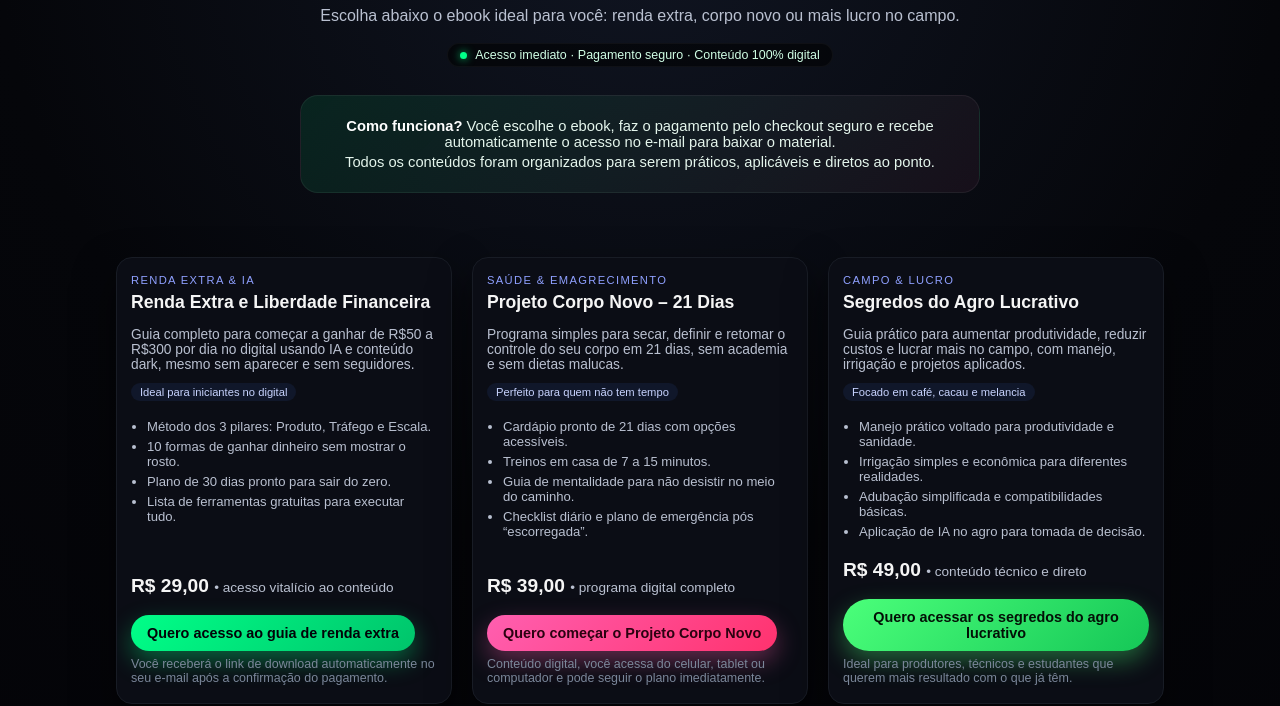
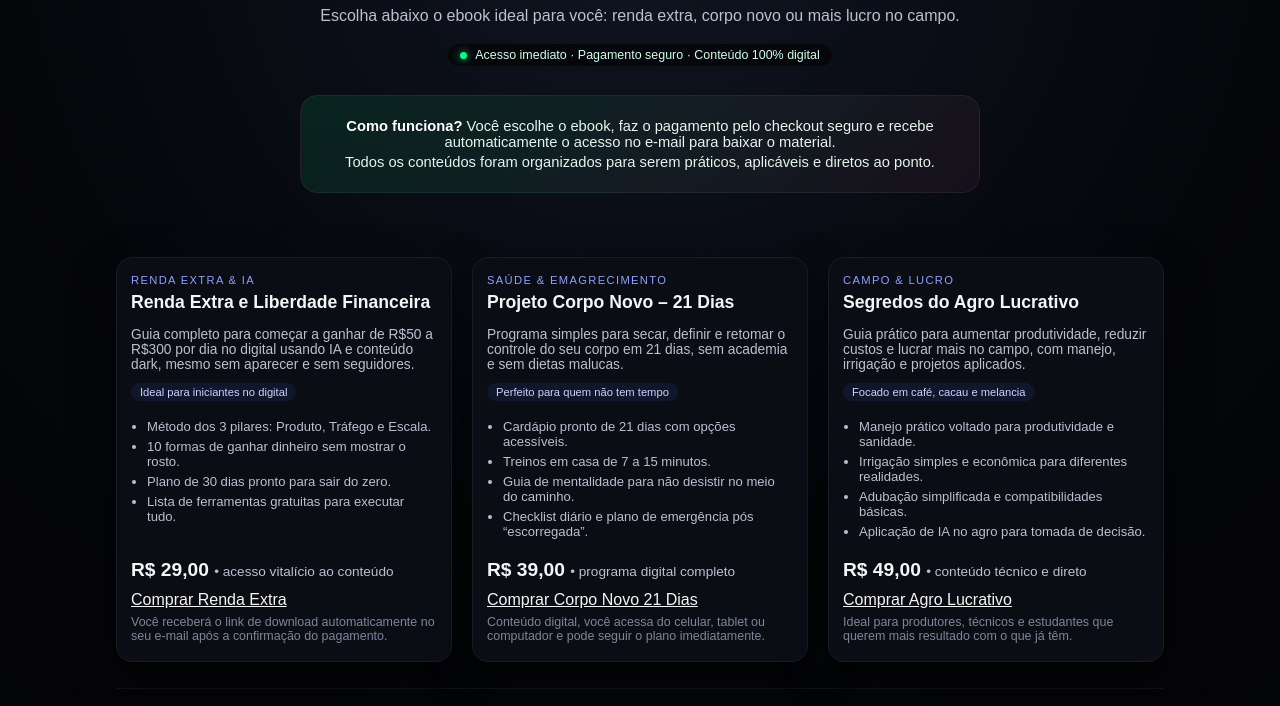
Before and after one commit to dgdigital-dev/dg-digital-loja, a plain HTML site: page index.html in a window 1280 px wide. Shown: the part 94-800 px from the top of the page. Drawn offline with Linux system fonts and the light colour scheme.

Commit message:
Update index.html

```diff
--- a/index.html
+++ b/index.html
@@ -320,7 +320,9 @@
               <div class="price-main">R$ 29,00 <span>• acesso vitalício ao conteúdo</span></div>
             </div>
             <!--https://pay.kiwify.com.br/IvfFYIF-->
-            <a href="#" class="cta-btn cta-renda">Quero acesso ao guia de renda extra</a>
+            <a href="https://kiwify.app/lHlNEhy" class="botao" target="_blank">
+  Comprar Renda Extra
+</a>
             <div class="product-footer-note">
               Você receberá o link de download automaticamente no seu e-mail após a confirmação do pagamento.
             </div>
@@ -348,7 +350,8 @@
               <div class="price-main">R$ 39,00 <span>• programa digital completo</span></div>
             </div>
             <!--https://pay.kiwify.com.br/aDnRhBe-->
-            <a href="#" class="cta-btn cta-corpo">Quero começar o Projeto Corpo Novo</a>
+            <a href="https://pay.kiwify.com.br/aDnRhBe" class="botao" target="_blank">Comprar Corpo Novo 21 Dias
+</a>
             <div class="product-footer-note">
               Conteúdo digital, você acessa do celular, tablet ou computador e pode seguir o plano imediatamente.
             </div>
@@ -376,7 +379,9 @@
               <div class="price-main">R$ 49,00 <span>• conteúdo técnico e direto</span></div>
             </div>
             <!--https://pay.kiwify.com.br/LrbEux0-->
-            <a href="#" class="cta-btn cta-agro">Quero acessar os segredos do agro lucrativo</a>
+            <a href="https://pay.kiwify.com.br/hnaShQE" class="botao" target="_blank">
+  Comprar Agro Lucrativo
+</a>
             <div class="product-footer-note">
               Ideal para produtores, técnicos e estudantes que querem mais resultado com o que já têm.
             </div>
```
